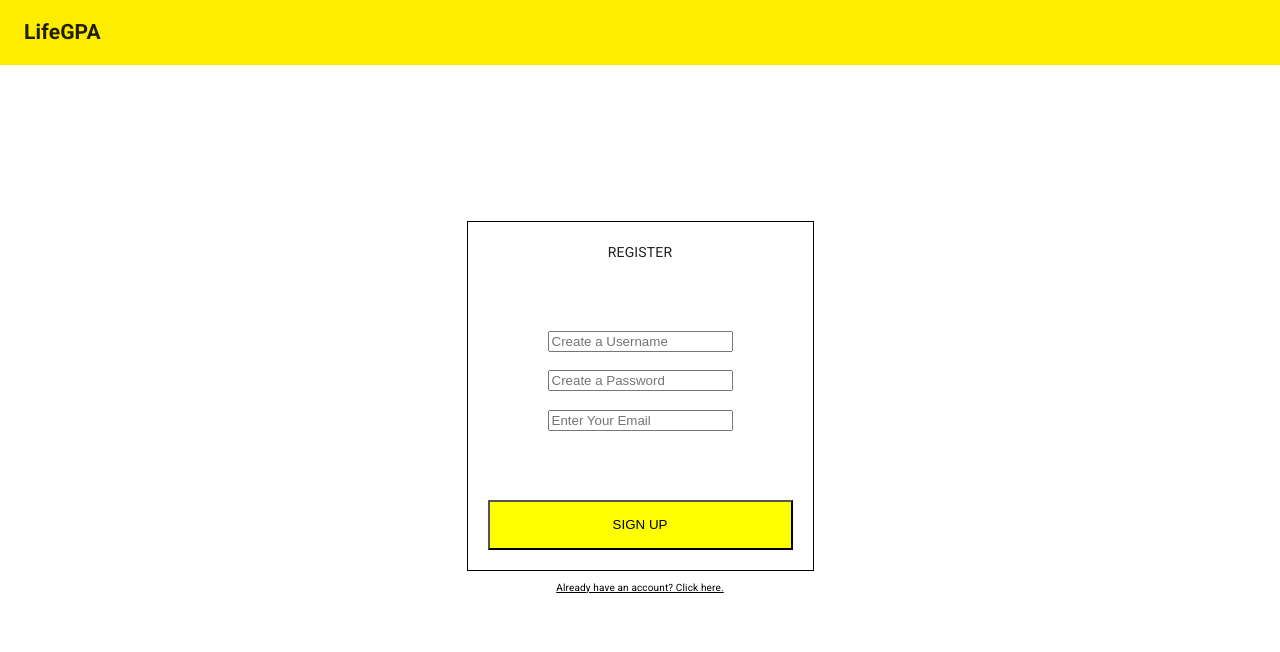
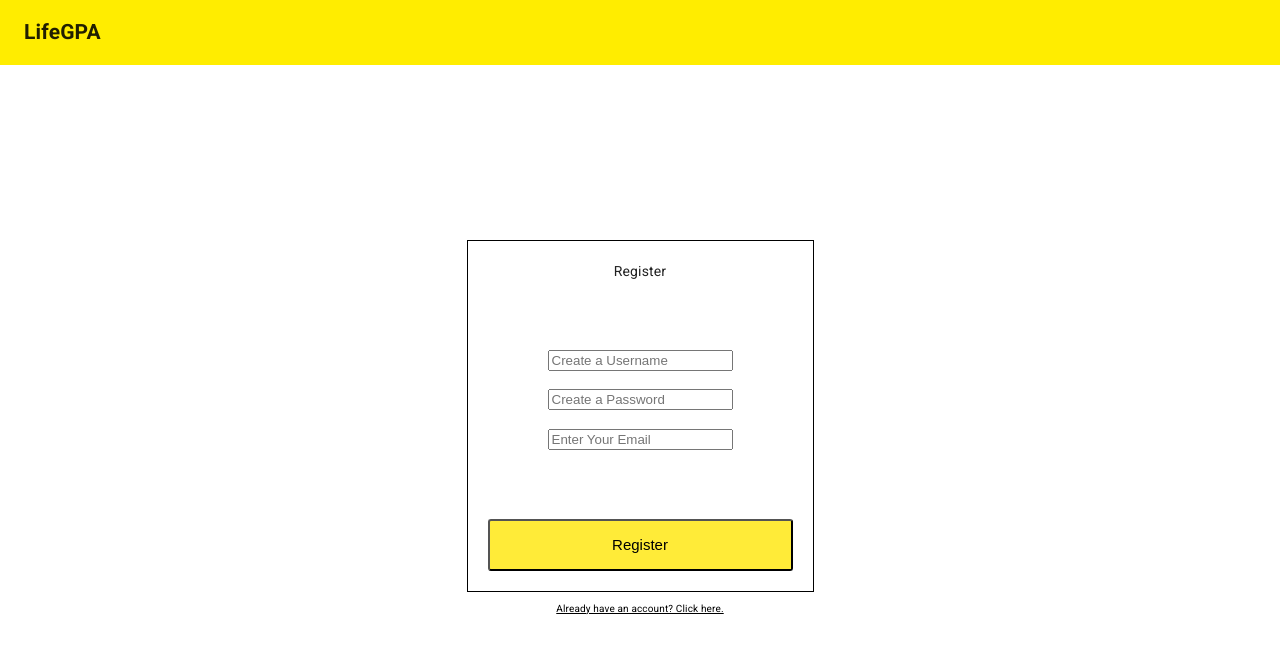
Before and after one commit to lifegpa-bw/lifegpa-frontend, a React (Create React App) app: page /register in a window 1280 px wide. Shown: the top 652 px of the page. Built offline with nearby package versions, Linux system fonts and the light colour scheme.

Commit message:
updated landing page/keep rest of background white

```diff
--- a/src/components/LoginForm.jsx
+++ b/src/components/LoginForm.jsx
@@ -16,7 +16,7 @@ const Login = ({ errors, touched, status }) => {
   return (
     <Main>
       <Form2>
-        <Title>LOGIN</Title>
+        <Title>Login</Title>
         <Text>
           <Input
             type='text'
@@ -32,7 +32,7 @@ const Login = ({ errors, touched, status }) => {
           {touched.password && errors.password && <p>{errors.password}</p>}
         </Text>
         <Buttonc>
-          <Button className='buttonclass'>LOG IN</Button>
+          <Button className='buttonclass'>Login</Button>
         </Buttonc>
       </Form2>
       <Link1 to='/register'>
@@ -71,7 +71,7 @@ export default FormikLogin
 //styling
 
 const Main = styled.div`
-  height: 87vh;
+  height: 92vh;
   background-color: #fff;
   display: flex;
   align-items: center;
@@ -104,16 +104,18 @@ const Buttonc = styled.div`
   justify-content: center;
   &:hover .buttonclass {
     background-color: black;
-    color: #ffff00;
+    color: #FFEB38;
   }
 `
 
 const Button = styled.button`
-  background-color: #ffff00;
+  background-color: #FFEB38;
   color: black;
   width: 100%;
   text-align: center;
   padding: 5%;
+  border-radius: 3px;
+  font-size: 1.5rem;
 `
 
 const Newlink = styled.p`
--- a/src/components/NavBar.jsx
+++ b/src/components/NavBar.jsx
@@ -2,11 +2,11 @@ import React from 'react';
 import {AppBar, Toolbar, Typography} from '@material-ui/core';
 
 
-export default props =>
+export default () =>
 
 <AppBar position="static">
     <Toolbar>
-    <Typography variant="headline" color="inherit">
+    <Typography variant="headline" color="textPrimary">
             <h2>LifeGPA</h2>
     </Typography>
     </Toolbar>
--- a/src/components/RegisterForm.jsx
+++ b/src/components/RegisterForm.jsx
@@ -19,7 +19,7 @@ const Register = ({ errors, touched, status }) => {
   return (
     <Main>
       <Form2>
-        <Title>REGISTER</Title>
+        <Title>Register</Title>
         <Text>
           <Input type='text' name='username' placeholder='Create a Username' />
           {touched.username && errors.username && <p>{errors.username}</p>}
@@ -33,7 +33,7 @@ const Register = ({ errors, touched, status }) => {
           {touched.email && errors.email && <p>{errors.email}</p>}
         </Text>
         <Buttonc>
-          <Button className='buttonclass'>SIGN UP</Button>
+          <Button className='buttonclass'>Register</Button>
         </Buttonc>
       </Form2>
       <Link1 to='/login'>
@@ -78,7 +78,7 @@ export default FormikSignup
 //styles
 
 const Main = styled.div`
-  height: 87vh;
+  height: 92vh;
   background-color: #fff;
   display: flex;
   align-items: center;
@@ -88,7 +88,7 @@ const Main = styled.div`
 `
 const Form2 = styled(Form)`
   border: 1px solid black;
-  background-color: #ffffff;
+  background-color: #fff;
   padding: 20px;
 `
 const Title = styled.label`
@@ -111,15 +111,17 @@ const Buttonc = styled.div`
   justify-content: center;
   &:hover .buttonclass {
     background-color: black;
-    color: #ffff00;
+    color: #FFEB38;
   }
 `
 const Button = styled.button`
-  background-color: #ffff00;
-  color: black;
-  width: 100%;
-  text-align: center;
-  padding: 5%;
+background-color: #FFEB38;
+color: black;
+width: 100%;
+text-align: center;
+padding: 5%;
+border-radius: 3px;
+font-size: 1.5rem;
 `
 const Newlink = styled.p`
   font-size: 10px;
--- a/src/pages/Launch.jsx
+++ b/src/pages/Launch.jsx
@@ -6,16 +6,17 @@ import NavBar from "../components/NavBar";
 const Launch = () => {
   return(
     <div>
-    <NavBar/>
-    <Main>
-          <Title>LifeGPA: Welcome to the New You!</Title>
-          <Buttonc>
-            <Link to ="/register"><Button className = "buttonclass">Register</Button></Link>
-          </Buttonc>
-          <Buttonc>
-            <Link to ="/login"><Button className = "buttonclass">Login</Button></Link>
-          </Buttonc>
-    </Main>
+      <NavBar/>
+      <Main>
+            <img src = "https://lifegpa-bw.github.io/heather-ui/img/LifeGPA.png"/>
+            <Title>Welcome to the New You!</Title>
+            <Buttonc2>
+              <Link to ="/login"><Button className = "buttonclass">Login</Button></Link>
+            </Buttonc2>
+            <Buttonc1>
+              <Link to ="/register"><Button className = "buttonclass">Register</Button></Link>
+            </Buttonc1>
+      </Main>
     </div>
 
 
@@ -29,27 +30,40 @@ export default Launch;
 
 const Main = styled.div`
 display: flex;
-height: 87vh;
+height: 92vh;
 flex-direction: column;
 justify-content: center;
 align-items: center;
-background-color: #fff;
+background-color: black;
+color: #fff;
 
 
 `
 
 const Title = styled.h3`
+font-size: 1rem;
 `
 
-const Buttonc = styled.div`
+const Buttonc1 = styled.div`
 &: hover .buttonclass{
 background-color: black;
-color: #FFFF00;
+color: #FFEB38;
+}
+`
+const Buttonc2 = styled.div`
+&: hover .buttonclass{
+background-color: black;
+color: #FFEB38;
 }
 `
 const Button = styled.button`
-&: hover .buttonclass{
-  background-color: black;
-  color: #FFFF00;
-  }
+padding: 1rem 0.5rem;
+text-align: center;
+font-size: 2rem;
+border-radius: 3px;
+color: black;
+background-color: #FFEB38;
+width: 200px;
+margin-top: 5%;
+
 `
```
